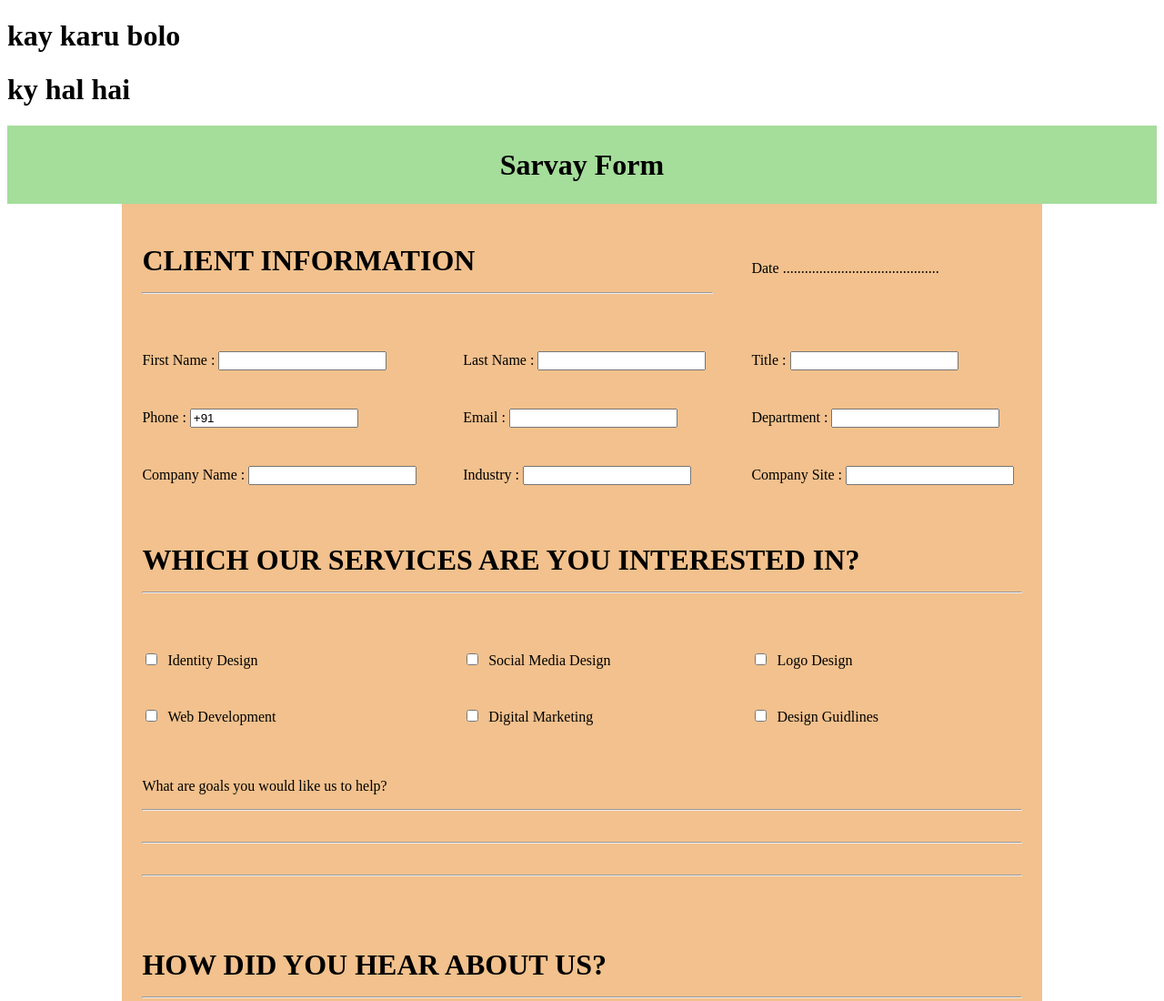
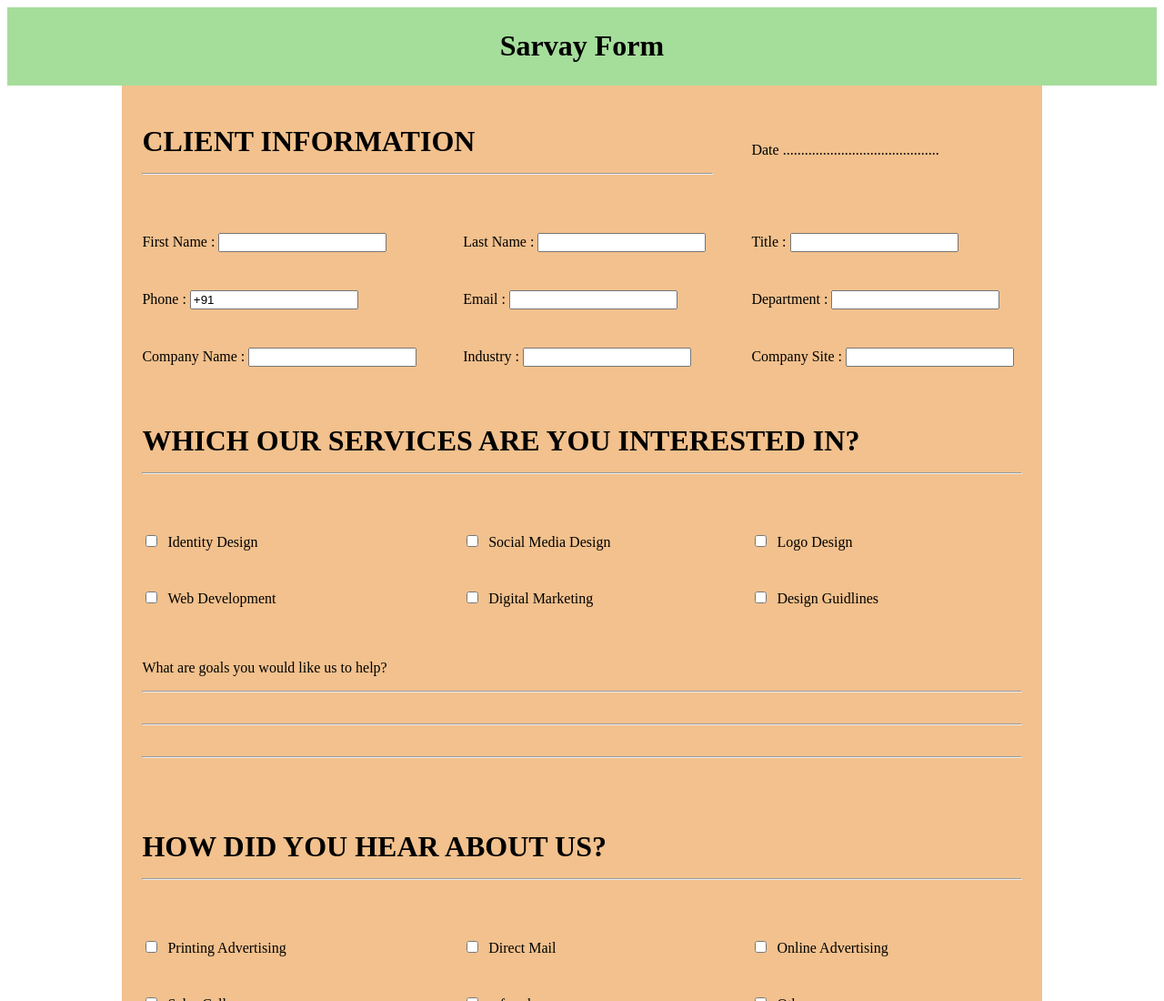
Before and after one commit to shaninishad1999/Sarvay-Form, a plain HTML site: page index.html in a window 1280 px wide. Shown: the top 1100 px of the page at 91% size. Drawn offline with Linux system fonts and the light colour scheme.

Commit message:
New file updated

```diff
--- a/index.html
+++ b/index.html
@@ -7,9 +7,6 @@
     <title>Document</title>
 </head>
 <body>
-    <h1>kay karu bolo</h1>
-    <h1>ky hal hai</h1>
-
     <table bgcolor="A5DD9B" width="100%" >
         <tr>
             <td><h1 align="center">Sarvay Form</h1>  </td>
```
